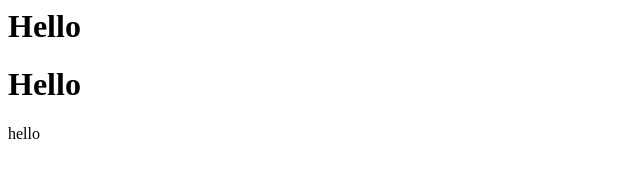
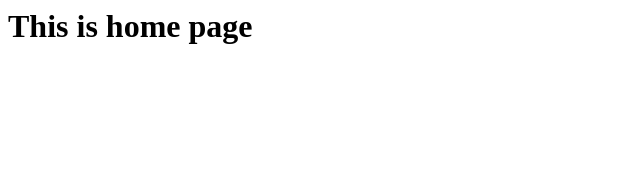
Before and after one commit to nachiiiket/resumeBuilder, a plain HTML site: page client/index.html in a window 1280 px wide. Shown: the whole page, without its empty margins (0-640 px from the left). Drawn offline with Linux system fonts and the light colour scheme.

Commit message:
Home Page

```diff
--- a/client/index.html
+++ b/client/index.html
@@ -1,3 +1 @@
-<h1>Hello</h1>
-<h1>Hello</h1>
-hello
+<h1>This is home page</h1>
```
